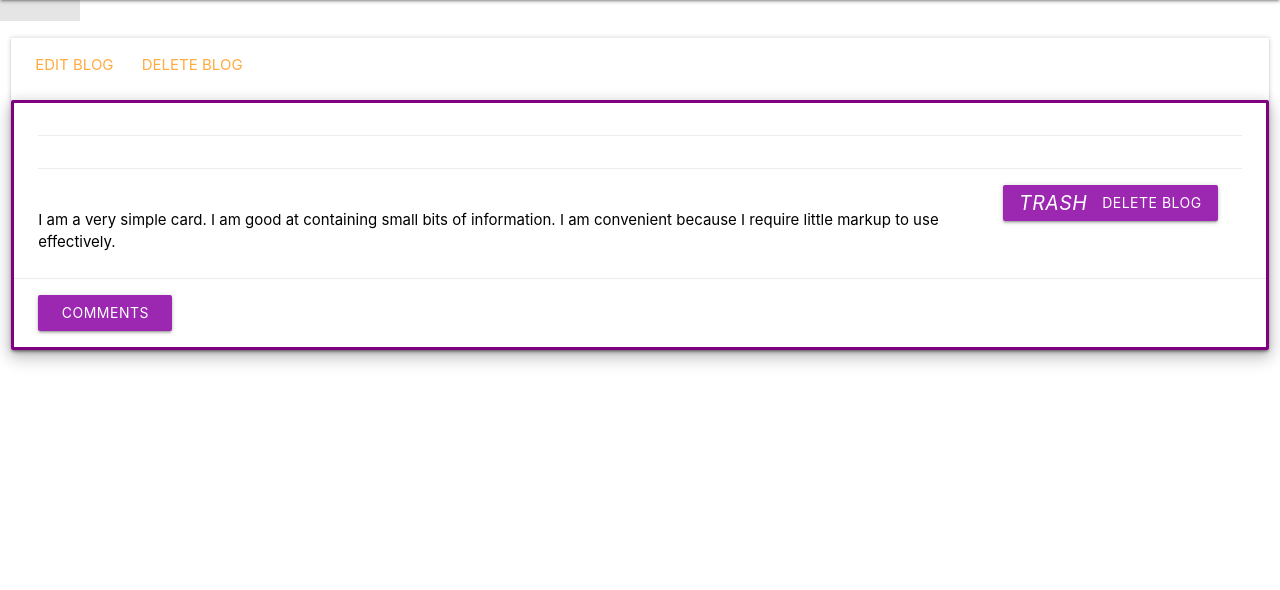
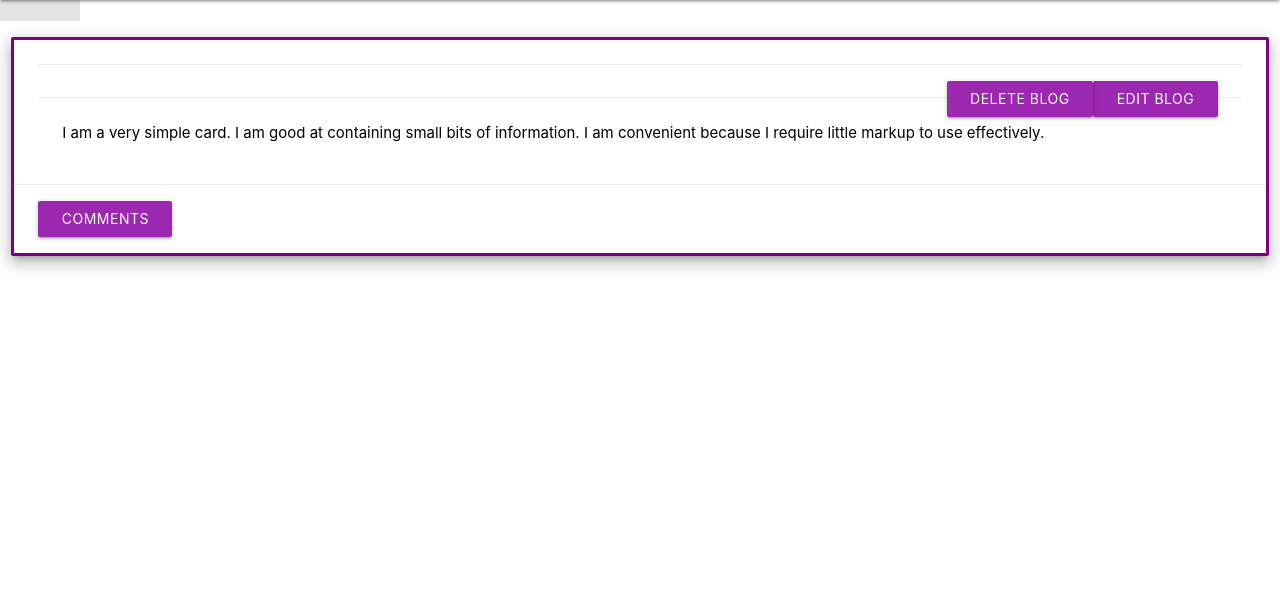
Before and after one commit to polina-g/tech-talk-v2, a Django app: template blog/templates/blogs/detail.html in a window 1280 px wide. Shown: the part 80-670 px from the top of the page. Run offline with Django 3.2, Linux system fonts and the light colour scheme; the template is opened without the code that fills it, so the values that code supplies are empty.

Commit message:
detail page rearrangement

```diff
--- a/blog/templates/blogs/detail.html
+++ b/blog/templates/blogs/detail.html
@@ -5,24 +5,24 @@
 
 <div class="row">
     <div class="col s12 ">
-      <div class="card blue-green darken-1 white">
-          <div class = "card-action">
-              <a href="{% url 'blog_urls:blog_update' blog.id %}">Edit Blog</a>
-              <a href="{% url 'blog_urls:blog_delete' blog.id %}">Delete Blog</a>
-          </div>
         <div class="card blue-green darken-1 white purple-border z-depth-3">
+
             <div class="card-content black-text">
-          <span class="card-title">{{blog.title}}</span>
                 <div class="card-action">
+                    <a class="waves-effect purple waves-light btn right"
+                        href="{% url 'blog_urls:blog_update' blog.id %}"><i class="material-icons left"></i>Edit
+                        Blog</a>
+                    <a class="waves-effect purple waves-light btn right"
+                        href="{% url 'blog_urls:blog_delete' blog.id %}"><i class="material-icons left"></i>Delete
+                        Blog</a>
+
                 </div>
 
                 <div class="card-action">
-          <a class="waves-effect purple waves-light btn right" href="{% url 'blog_urls:blog_delete' blog.id %}"><i class="material-icons left">trash</i>Delete Blog</a>
                     <span class="card-title">{{blog.title}}</span>
-        </div>
-
                     <p>I am a very simple card. I am good at containing small bits of information.
                         I am convenient because I require little markup to use effectively.</p>
+                </div>
             </div>
             <div class="card-action">
                 <span>{{blog.likes}}</span>
```
Lines whose indentation alone changed are shown as unchanged.
